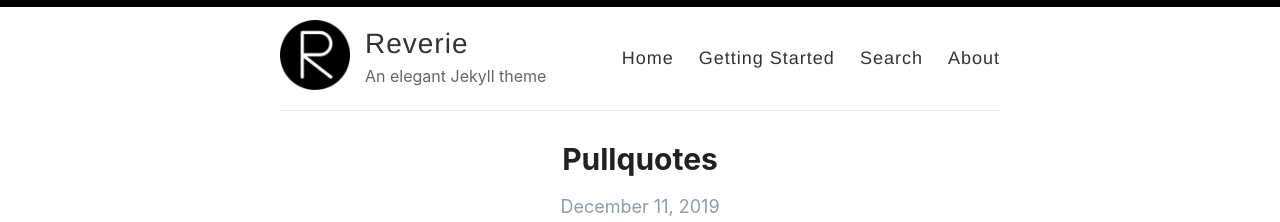
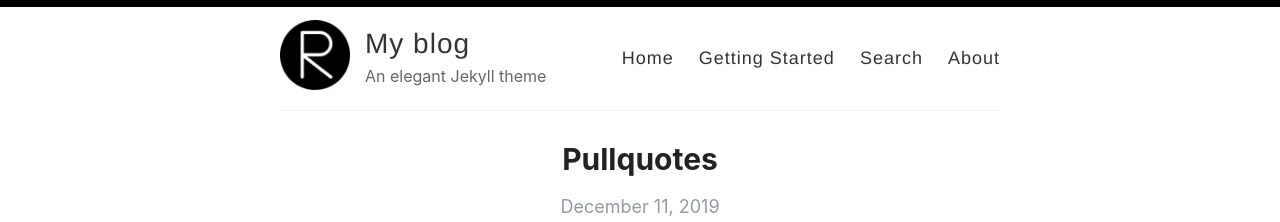
Before and after one commit to jss367/blog, a Jekyll site: the page built from index.html, in a window 1280 px wide and 900 px high. Shown: the top 222 px of the window. Built offline with Jekyll 4.4.1, drawn with Linux system fonts in a browser that asks for light colours; the list of posts is cut into pages by our own code.

Commit message:
Update _config.yml

```diff
--- a/_config.yml
+++ b/_config.yml
@@ -3,10 +3,10 @@
 #
 
 # Name of your site (displayed in the header)
-name: Reverie
+name: My blog
 
 # Name of the author
-author: Amit Merchant
+author: Julius Simonelli
 
 # Short bio or description (displayed in the header)
 description: An elegant Jekyll theme
@@ -21,15 +21,15 @@ avatar: /images/reverie.png
 # Includes an icon in the footer for each username you enter
 footer-links:
   dribbble:
-  email: amit.d.merchant@gmail.com
+  email: julius.simonelli@gmail.com
   facebook:
   flickr:
-  github: amitmerchant1990/reverie
+  github: jss367
   instagram:
   linkedin:
   pinterest:
   rss: rss
-  twitter: amit_merchant
+  twitter:
   stackoverflow:
   youtube: # channel/<your_long_string> or user/<user-name>
   googleplus: # anything in your profile username that comes after plus.google.com/
@@ -41,18 +41,18 @@ footer-links:
 disqus:
 
 # Enter your Google Analytics web tracking code (e.g. UA-2110908-2) to activate tracking
-google_analytics: UA-43339302-11
+google_analytics:
 
 # Your website URL (e.g. http://amitmerchant1990.github.io or http://www.amitmerchant.com)
 # Used for Sitemap.xml and your RSS feed
-url: http://www.amitmerchant.com/reverie
-enforce_ssl: https://www.amitmerchant.com/reverie
+url: http://www.jss367.github.io
+enforce_ssl: https://www.jss367.github.io
 
 # If you're hosting your site at a Project repository on GitHub pages
 # (http://yourusername.github.io/repository-name)
 # and NOT your User repository (http://yourusername.github.io)
 # then add in the baseurl here, like this: "/repository-name"
-baseurl: "/reverie"
+baseurl: "/blog"
 
 #
 # !! You don't need to change any of the configuration flags below !!
```
